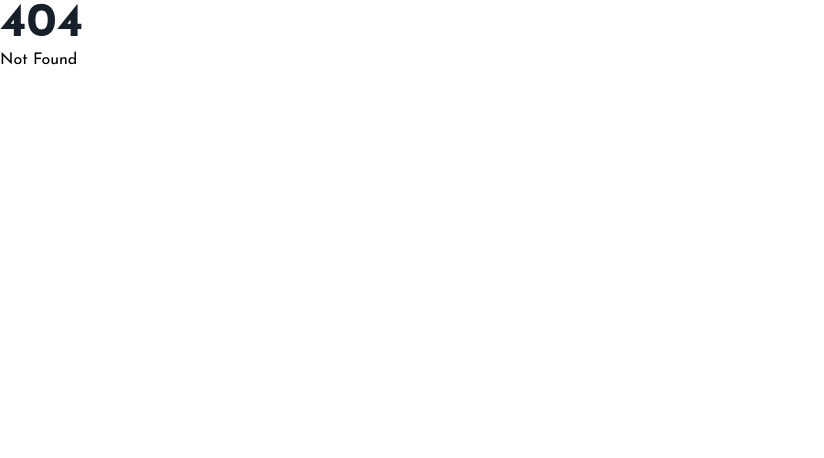
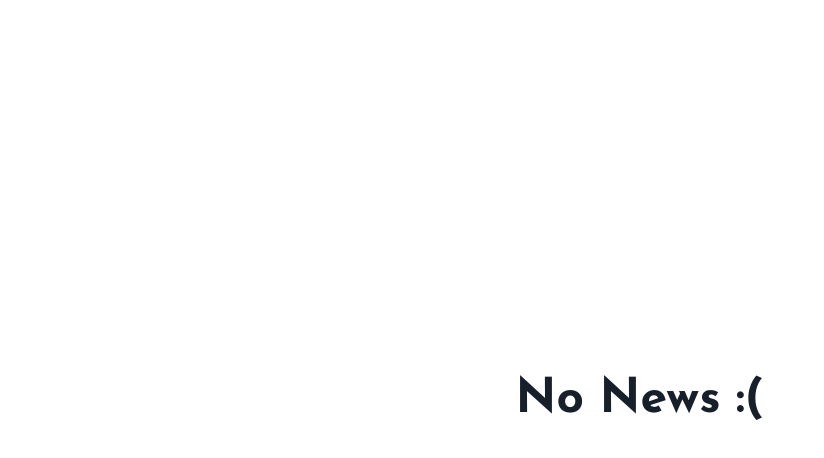
Before and after one commit to coleschnell/portfolio_website, a SvelteKit app: page /klaxon-test in a window 1280 px wide. Before the commit this address had no page. Shown: the top 458 px of the page, without its empty margins (0-824 px from the left). Built offline with nearby package versions, Linux system fonts and the light colour scheme.

Commit message:
klaxon demo

```diff
--- /dev/null
+++ b/src/routes/klaxon-test/+page.svelte
@@ -0,0 +1,15 @@
+<div>
+<h1> No News :( </h1>
+</div>
+
+
+<style>
+
+div{
+    display: grid;
+    align-items: center;
+    justify-content: center;
+    height: 100vh;
+}
+
+</style>
```
